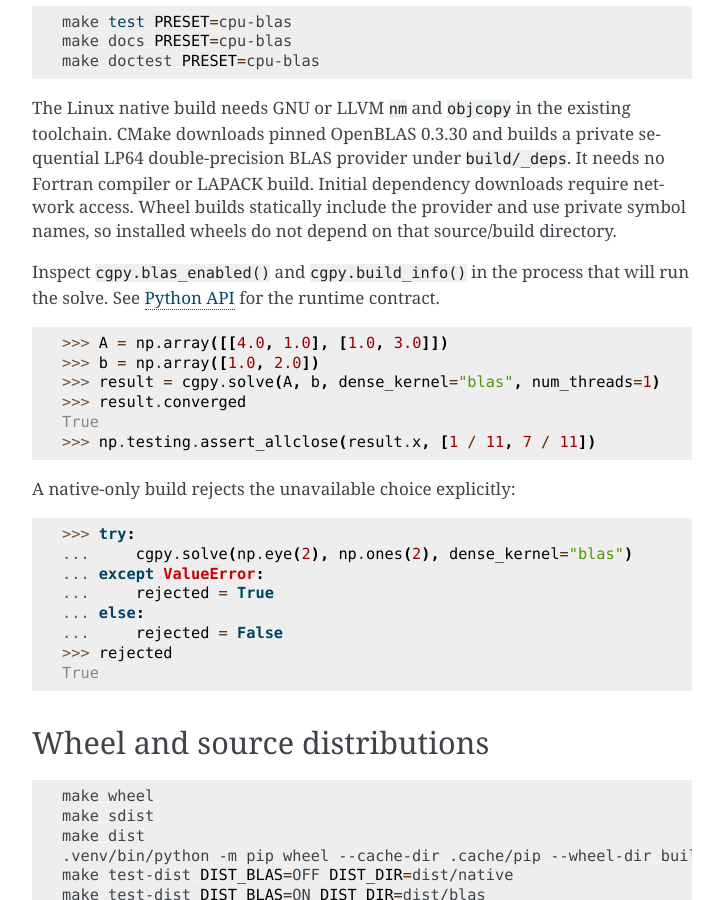
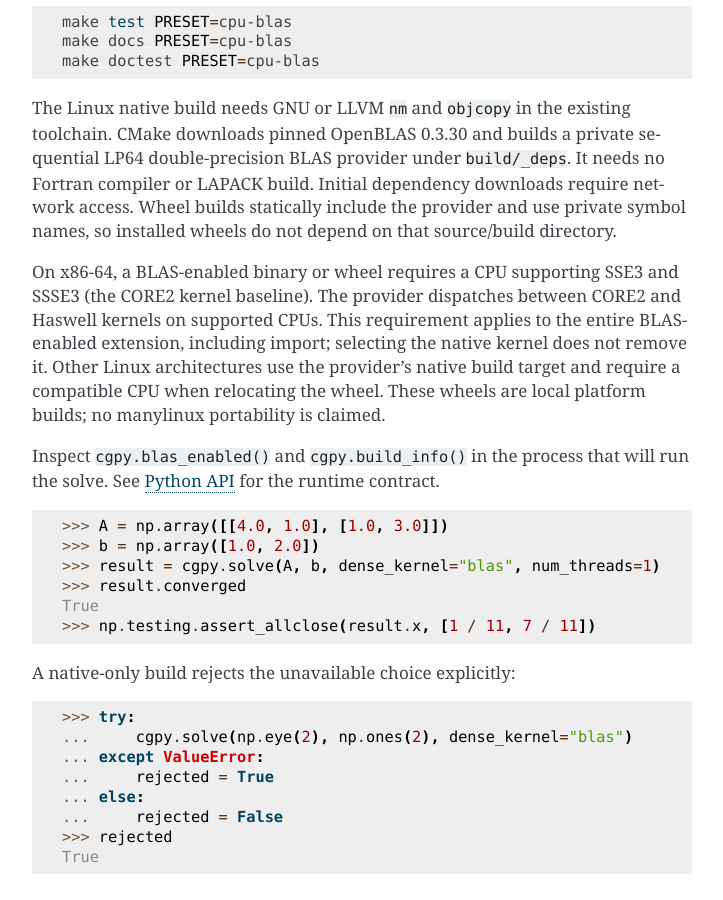
Before and after one commit to ThreeMonth03/Conjugate-Gradient-Method-library, a Sphinx documentation site: the page built from docs/build.rst, in a window 1280 px wide and 900 px high, scrolled down 873 px. Shown: the whole window, without its empty margins (388-1111 px from the left). Built offline with Sphinx 7.4.7, drawn with Linux system fonts in a browser that asks for light colours.

Commit message:
Keep benchmark kernel modes explicit and document the BLAS CPU baseline

```diff
--- a/docs/build.rst
+++ b/docs/build.rst
@@ -49,6 +49,14 @@ sequential LP64 double-precision BLAS provider under ``build/_deps``. It needs
 no Fortran compiler or LAPACK build. Initial dependency downloads require
 network access. Wheel builds statically include the provider and use private
 symbol names, so installed wheels do not depend on that source/build directory.
+
+On x86-64, a BLAS-enabled binary or wheel requires a CPU supporting SSE3 and
+SSSE3 (the CORE2 kernel baseline). The provider dispatches between CORE2 and
+Haswell kernels on supported CPUs. This requirement applies to the entire
+BLAS-enabled extension, including import; selecting the native kernel does
+not remove it. Other Linux architectures use the provider's native build
+target and require a compatible CPU when relocating the wheel. These wheels
+are local platform builds; no manylinux portability is claimed.
 
 Inspect ``cgpy.blas_enabled()`` and ``cgpy.build_info()`` in the process that
 will run the solve. See :doc:`api` for the runtime contract.
```
Also changed, not shown: README.md (+1 -1 lines), 3 other files.
